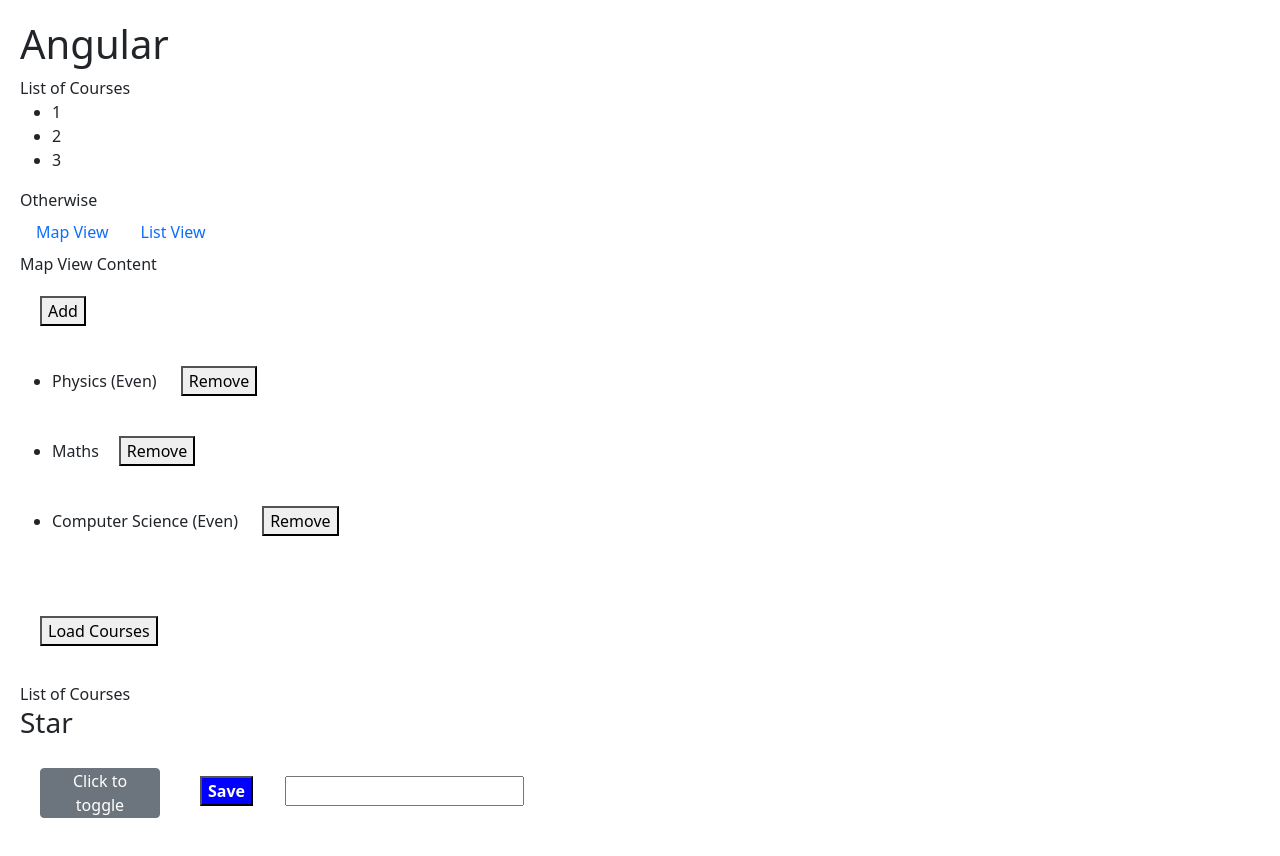
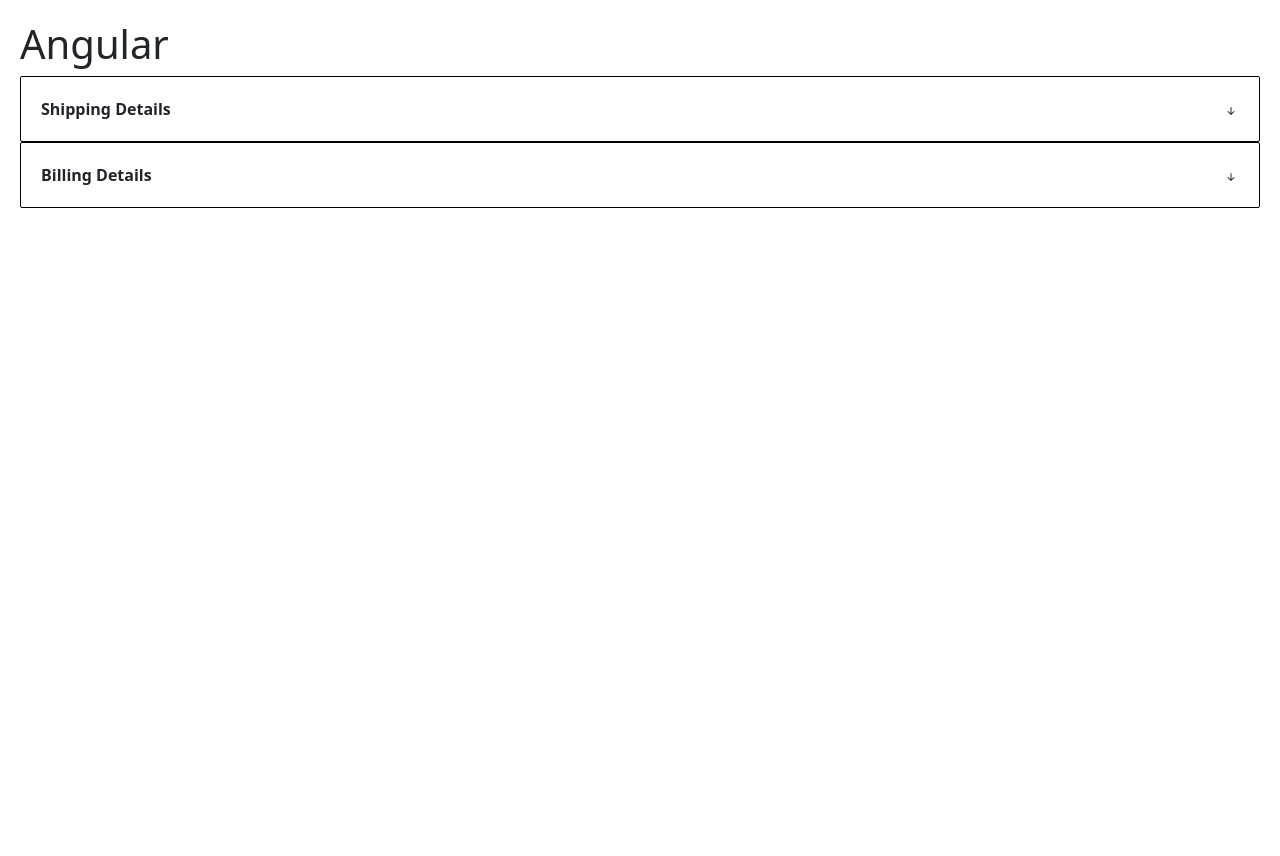
Before and after one commit to isaacdes/hello-world-Angular, an Angular app: page / in a window 1280 px wide. After the commit the page ends 800 px from the top, so only its background shows below. Built offline with nearby package versions, Linux system fonts and the light colour scheme.

Commit message:
ZippyComponent

```diff
--- a/src/app/app.component.html
+++ b/src/app/app.component.html
@@ -39,7 +39,7 @@
 <ng-template #noCourses>
   No Courses Yet
 </ng-template> -->
-
+<!--
 <div [hidden]="courses.length == 0">
   List of Courses
   <ul>
@@ -62,26 +62,27 @@
   <div *ngSwitchCase="'map'">Map View Content</div>
   <div *ngSwitchCase="'list'">List View Content</div>
   <div *ngSwitchDefault>Otherwise</div>
-</div>
+</div> -->
+
 <!-- ngFor and Change Detection -->
-<button (click)="onAdd()">Add</button>
+<!-- <button (click)="onAdd()">Add</button>
 <ul>
   <li *ngFor="let course of courses; even as isEven">
      {{course.name}}<span *ngIf="isEven"> (Even) </span>
      <button (click)="onRemove(course)" >Remove</button>
   </li>
 </ul>
-<br>
+<br> -->
 
 <!-- ngFor and Trackby -->
-<button (click)="loadCourses()" >Load Courses</button>
+<!-- <button (click)="loadCourses()" >Load Courses</button>
 <ul>
   <li *ngFor="let course of course2; trackBy: trackCourse">
     {{course.name}}
   </li>
-</ul>
+</ul> -->
 
-
+<!--
 <div *ngIf="courses.length > 0; else noCourses">
   List of Courses
 </div>
@@ -89,7 +90,7 @@
   No Courses
 </ng-template>
 
-<app-star></app-star>
+<app-star></app-star> -->
 
 <!-- <button
 [style.backgroundColor]="canSave ? 'blue':'grey'"
@@ -100,7 +101,7 @@
 
   Save
 </button> -->
-
+<!--
 <button
 
 [ngStyle]="{
@@ -112,10 +113,18 @@
 >
 
   Save
-</button>
+</button> -->
 
 <!-- Safe Travesal Operator -->
-<span >{{task?.assignee}}</span>
+<!-- <span >{{task?.assignee}}</span> -->
 
 <!-- Custom directives -->
-<input type="text" [appInputFormat]="'uppercase'" />
+<!-- <input type="text" [appInputFormat]="'uppercase'" /> -->
+
+<!-- Zippy Component -->
+<app-zippy title="Shipping Details">
+  Shipping Details Content
+</app-zippy>
+<app-zippy title="Billing Details">
+  Billing Details Content
+</app-zippy>
--- a/src/app/app.module.ts
+++ b/src/app/app.module.ts
@@ -12,6 +12,7 @@
 import { PanelComponent } from './panel/panel.component';
 import { LikeCompoenentComponent } from './like-compoenent/like-compoenent.component';
 import { InputFormatDirective } from './input-format.directive';
+import { ZippyComponent } from './zippy/zippy.component';
 
 
 @NgModule({
@@ -23,7 +24,8 @@
     StarComponent,
     PanelComponent,
     LikeCompoenentComponent,
-    InputFormatDirective
+    InputFormatDirective,
+    ZippyComponent
   ],
   imports: [
     BrowserModule,
--- /dev/null
+++ b/src/app/zippy/zippy.component.css
@@ -0,0 +1,22 @@
+.zippy {
+    border: 1px solid black;
+    border-radius: 2px;
+}
+
+.zippy-heading {
+    font-weight: bold;
+    padding: 20px;
+    cursor: pointer;
+}
+
+.zippy-body {
+    padding: 20px;
+}
+
+.expanded {
+    background: #f0f0f0;
+}
+
+.down, .up {
+    float: right;
+}
--- /dev/null
+++ b/src/app/zippy/zippy.component.html
@@ -0,0 +1,25 @@
+<div class="zippy">
+  <div class="zippy-heading" [class.expanded]="isExpanded" (click)="toggle()">
+    {{title}}
+
+    <span class="down" *ngIf="!isExpanded">
+      <svg xmlns="http://www.w3.org/2000/svg" width="16" height="16" fill="currentColor" class="bi bi-arrow-down-short"
+        viewBox="0 0 16 16">
+        <path fill-rule="evenodd"
+          d="M8 4a.5.5 0 0 1 .5.5v5.793l2.146-2.147a.5.5 0 0 1 .708.708l-3 3a.5.5 0 0 1-.708 0l-3-3a.5.5 0 1 1 .708-.708L7.5 10.293V4.5A.5.5 0 0 1 8 4z" />
+      </svg>
+    </span>
+
+    <span class="up" *ngIf="isExpanded">
+      <svg xmlns="http://www.w3.org/2000/svg" width="16" height="16" fill="currentColor" class="bi bi-arrow-up-short"
+        viewBox="0 0 16 16">
+        <path fill-rule="evenodd"
+          d="M8 12a.5.5 0 0 0 .5-.5V5.707l2.146 2.147a.5.5 0 0 0 .708-.708l-3-3a.5.5 0 0 0-.708 0l-3 3a.5.5 0 1 0 .708.708L7.5 5.707V11.5a.5.5 0 0 0 .5.5z" />
+      </svg>
+    </span>
+
+  </div>
+  <div *ngIf="isExpanded" class="zippy-body">
+    <ng-content></ng-content>
+  </div>
+</div>
--- /dev/null
+++ b/src/app/zippy/zippy.component.ts
@@ -0,0 +1,17 @@
+import { Component, Input, OnInit } from '@angular/core';
+
+@Component({
+  selector: 'app-zippy',
+  templateUrl: './zippy.component.html',
+  styleUrls: ['./zippy.component.css']
+})
+export class ZippyComponent  {
+  @Input('title') title: string | undefined;
+
+  isExpanded: boolean = false;
+
+  toggle(){
+    this.isExpanded = !this.isExpanded;
+  }
+
+}
```
Also changed, not shown: 1 other file (tests, documents, lock files or other folders).
